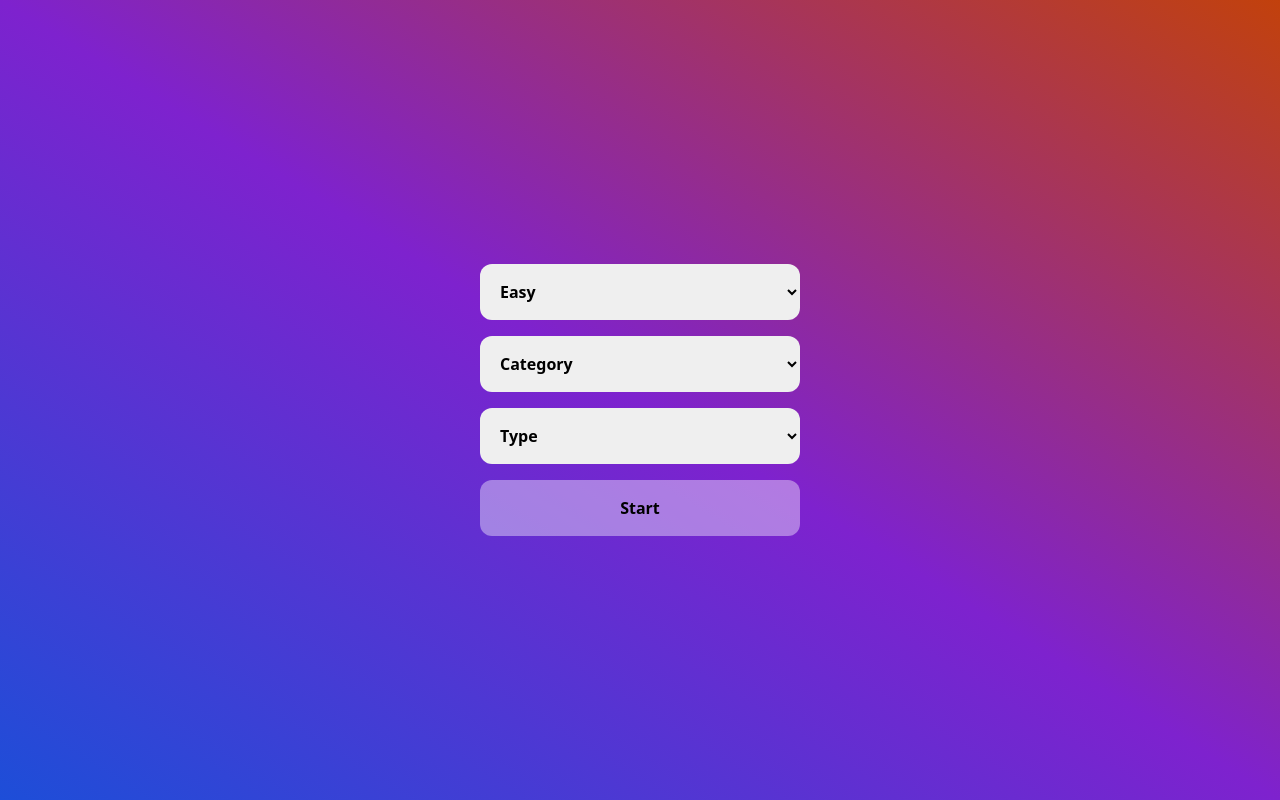
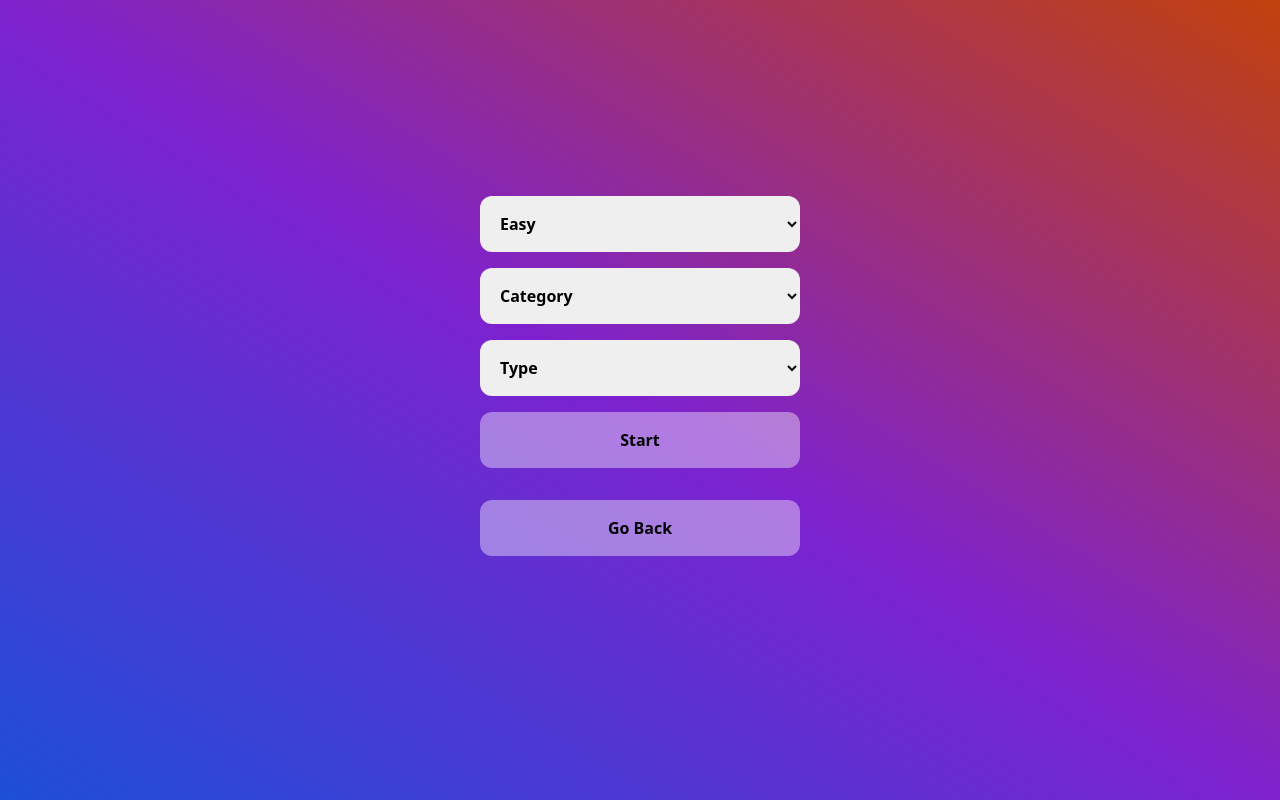
Before and after one commit to yahyashareef48/react-quiz-app, a React (Vite) app: page /start in a window 1280 px wide. Built offline with nearby package versions, Linux system fonts and the light colour scheme.

Commit message:
go bach in start page

```diff
--- a/src/pages/StartPage.jsx
+++ b/src/pages/StartPage.jsx
@@ -83,6 +83,11 @@ export default function StartPage() {
             Start
           </button>
         </Link>
+        <Link to="..">
+          <button className="max-w-md w-full rounded-xl transition-all bg-white/40 hover:bg-white/60 p-4 font-bold mb-12 mt-4">
+            Go Back
+          </button>
+        </Link>
       </form>
     </main>
   );
```
Lines whose indentation alone changed are shown as unchanged.
